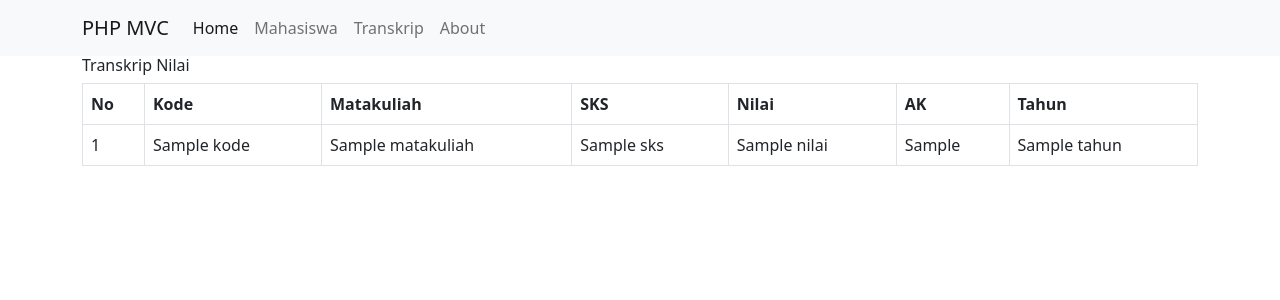
After one commit to EdwinDutaRamadhan/PHP-MVC, a PHP site: the page made by app/views/transkrip/index.php in a window 1280 px wide. The commit adds this page. Shown: the top 300 px of the page. Run offline with PHP 8.4, Linux system fonts and the light colour scheme; the template is opened without the code that fills it: most values are stand-ins (such as "Sample title", 1, 10 or a date in 2020); some libraries are stand-ins or nearby versions.

Commit message:
new Transkrip page

```diff
--- a/app/views/templates/header.php
+++ b/app/views/templates/header.php
@@ -23,6 +23,9 @@
           <a class="nav-link" href="<?= BASEURL; ?>/mahasiswa">Mahasiswa</a>
         </li>
         <li class="nav-item">
+          <a class="nav-link" href="<?= BASEURL; ?>/transkrip">Transkrip</a>
+        </li>
+        <li class="nav-item">
           <a class="nav-link" href="<?= BASEURL; ?>/about">About</a>
         </li>
       </ul>
--- /dev/null
+++ b/app/views/transkrip/index.php
@@ -0,0 +1,25 @@
+<div class="container md-5">
+    <h6>Transkrip Nilai</h6>
+    <table class="table table-bordered" border="1" cellspacing="0" cellpadding="10">
+        <tr>
+            <th>No</th>
+            <th>Kode</th>
+            <th>Matakuliah</th>
+            <th>SKS</th>
+            <th>Nilai</th>
+            <th>AK</th>
+            <th>Tahun</th>
+        </tr>
+        <?php foreach($data['transkrip'] as $transkrip): ?>
+        <tr>
+            <td><?= $transkrip['no']; ?></td>
+            <td><?= $transkrip['kode']; ?></td>
+            <td><?= $transkrip['matakuliah']; ?></td>
+            <td><?= $transkrip['sks']; ?></td>
+            <td><?= $transkrip['nilai']; ?></td>
+            <td><?= $transkrip['ak']; ?></td>
+            <td><?= $transkrip['tahun']; ?></td>
+        </tr>
+        <?php endforeach; ?>
+    </table>
+</div>
```
Also changed, not shown: app/controllers/Transkrip.php (added, +11 -0 lines), app/models/Transkrip_model.php (added, +15 -0 lines).
